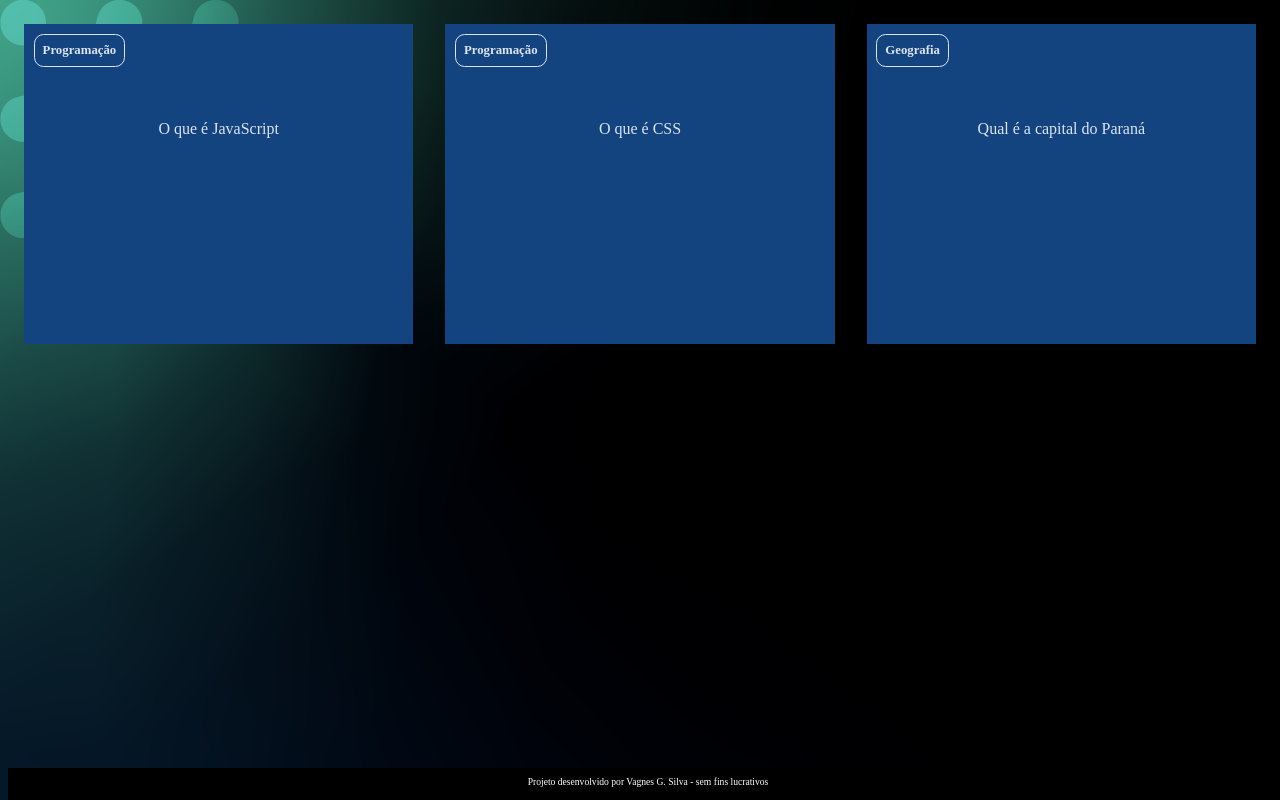
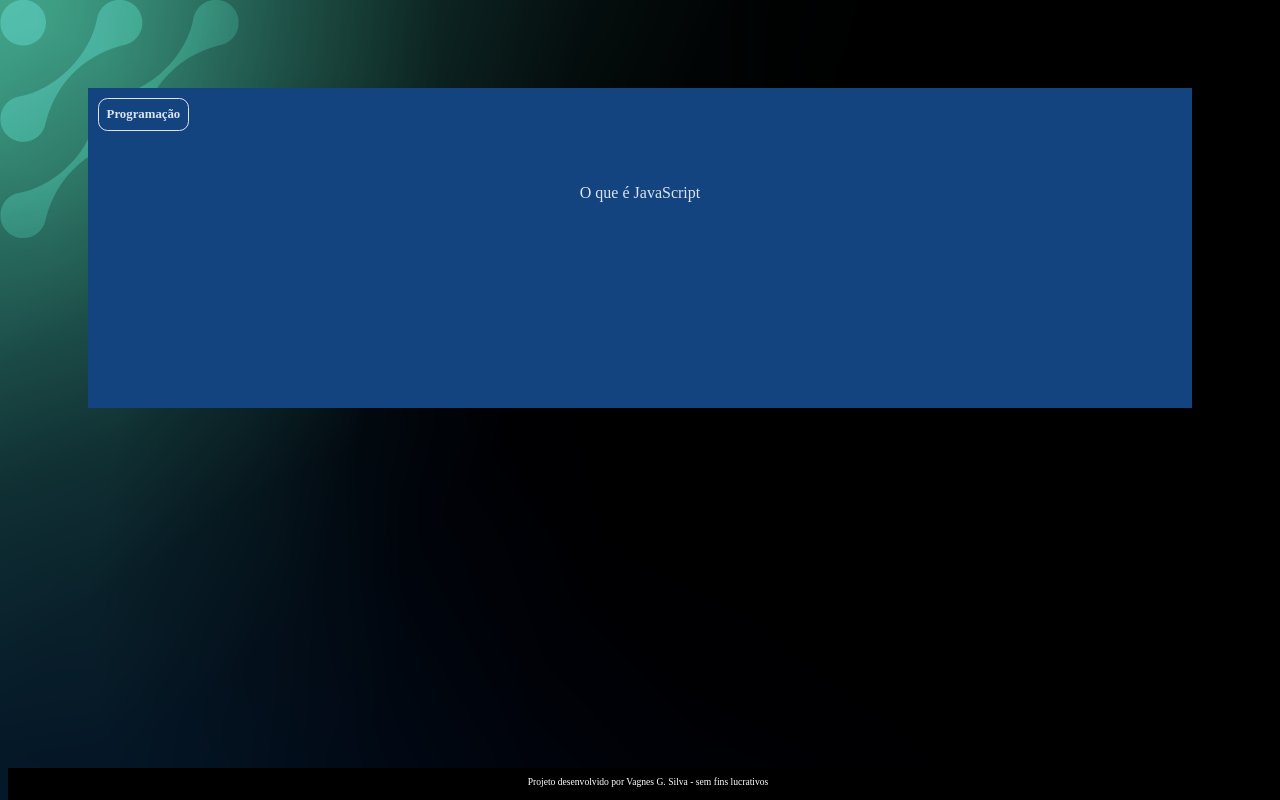
Before and after one commit to starzwy/flash-card, a plain HTML site: page index.html in a window 1280 px wide. Drawn offline with Linux system fonts and the light colour scheme; a web font is replaced by a local one.

Commit message:
Add files via upload

```diff
--- a/index.html
+++ b/index.html
@@ -24,32 +24,6 @@
                 </div>
             </div>
             </arcticle>
-
-            <arcticle class = "cartao">
-                <div class = "cartao__conteudo">
-                    <h3>Programação</h3>
-                    <div class = "cartao__conteudo__pergunta">
-                        <p>O que é CSS</p>
-                    </div>
-
-                <div class = "cartao__conteudo__resposta">
-                    <p>O CSS é uma linguagem de marcação</p>
-                </div>
-            </div>
-            </arcticle>
-
-            <arcticle class = "cartao">
-                <div class = "cartao__conteudo">
-                    <h3>Geografia</h3>
-                    <div class = "cartao__conteudo__pergunta">
-                        <p>Qual é a capital do Paraná</p>
-                    </div>
-
-                <div class = "cartao__conteudo__resposta">
-                    <p>A capital do Paraná é Curitiba</p>
-                </div>
-            </div>
-            </arcticle>
         </section>
     </main>
     <footer>
--- a/style.css
+++ b/style.css
@@ -11,6 +11,10 @@ body{
 
 #container{
     display: flex;
+    flex-wrap: wrap;
+    justify-content: space-between;
+    padding: 4rem;
+    gap: 3rem;
 }
 
 .cartao{
```
Also changed, not shown: perguntas.js (added, +17 -0 lines).
